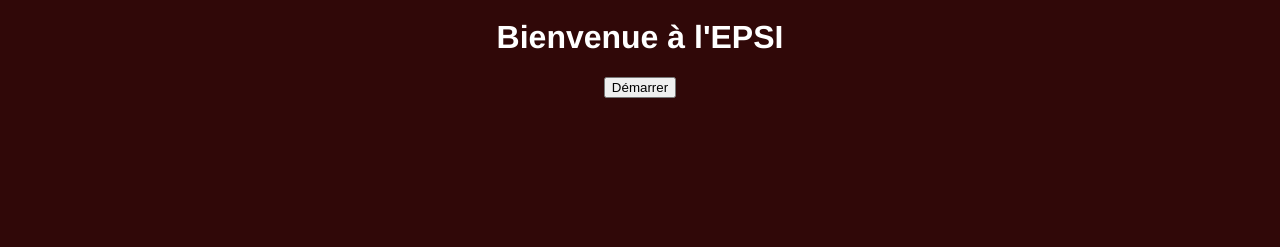
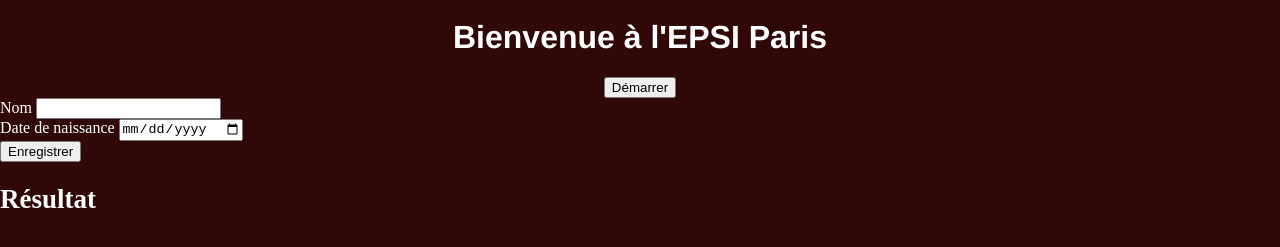
Before and after one commit to argonaultes-public/javascript-fire-particle, a website built with Parcel: page index.html in a window 1280 px wide. Shown: the part 55-302 px from the top of the page. Built offline with nearby package versions, Linux system fonts and the light colour scheme.

Commit message:
form on age working

```diff
--- /dev/null
+++ b/css/subscription.css
@@ -0,0 +1,8 @@
+label {
+    color: white;
+}
+
+#summaryresult {
+    color: white;
+    font-size: 18px;
+}
--- a/index.html
+++ b/index.html
@@ -2,14 +2,16 @@
   <head>
     <link href="css/fire.css" rel="stylesheet" />
     <link href="css/title.css" rel="stylesheet" />
+    <link href="css/subscription.css" rel="stylesheet" />
     <script src="scripts/fire.js"></script>
+    <script src="scripts/subscription.js"></script>
   </head>
   <body>
     <div class="logotitle">
       <img src="images/logo-epsi.svg" />
     </div>
     <div class="bigtitle">
-      <h1>Bienvenue à l'EPSI</h1>
+      <h1>Bienvenue à l'EPSI Paris</h1>
     </div>
     <div class="bigbutton">
       <button onclick="enableFire()">Démarrer</button>
@@ -26,5 +28,27 @@
       <div class="particle"></div>
       <div class="particle"></div>
     </div>
+
+    <div>
+      <form onsubmit="subscribe(event)">
+        <div>
+          <label for="login">Nom</label>
+          <input type="text" id="login" name="login" />
+        </div>
+        <div>
+          <label for="birthday">Date de naissance</label>
+          <input type="date" id="birthday" name="birthday"/>
+        </div>
+        <div>
+          <input type="submit" value="Enregistrer">
+        </div>
+      </form>
+
+    </div>
+    <div id="summaryresult">
+      <h2>R&eacute;sultat</h2>
+      <div id="result"></div>
+    </div>
+
   </body>
 </html>
--- /dev/null
+++ b/scripts/subscription.js
@@ -0,0 +1,28 @@
+function subscribe(event) {
+    event.preventDefault();
+    const birthdaystr = document.getElementById('birthday').value;
+    console.log(`birthday: ${birthdaystr}`);
+    const today = new Date();
+    // convertir en date birthday
+    const birthday = new Date(birthdaystr);
+    console.log(`${today} - ${birthday}`);
+    const age = today.getFullYear() - birthday.getFullYear();
+    let result = '';
+    switch (true) {
+        case (age > 23):
+            result = 'Trop vieux';
+            break;
+        case (age < 20):
+            result = 'Trop jeune'
+            break;
+        case (age >= 20 && age <= 23):
+            result = 'Bienvenue';
+            break;
+    }
+    document.getElementById('result').innerText = result;
+    console.log(`Result: ${result}`);
+    // comparer avec la date du jour pour calculer l'age
+    // age > 23 ? message : 'Trop vieux'
+    // age > 20 && age < 23 ? message : 'Bienvenue'
+    // age < 20 ? message : 'Trop jeune'
+}
```
Also changed, not shown: package.json (added, +22 -0 lines), 1 other file.
